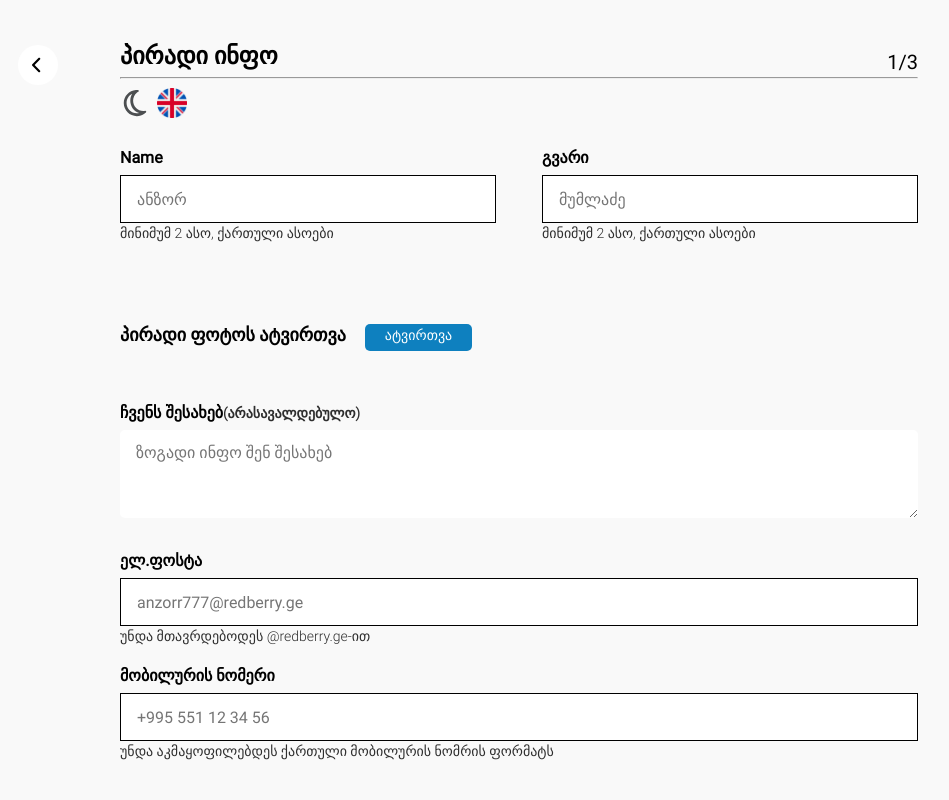
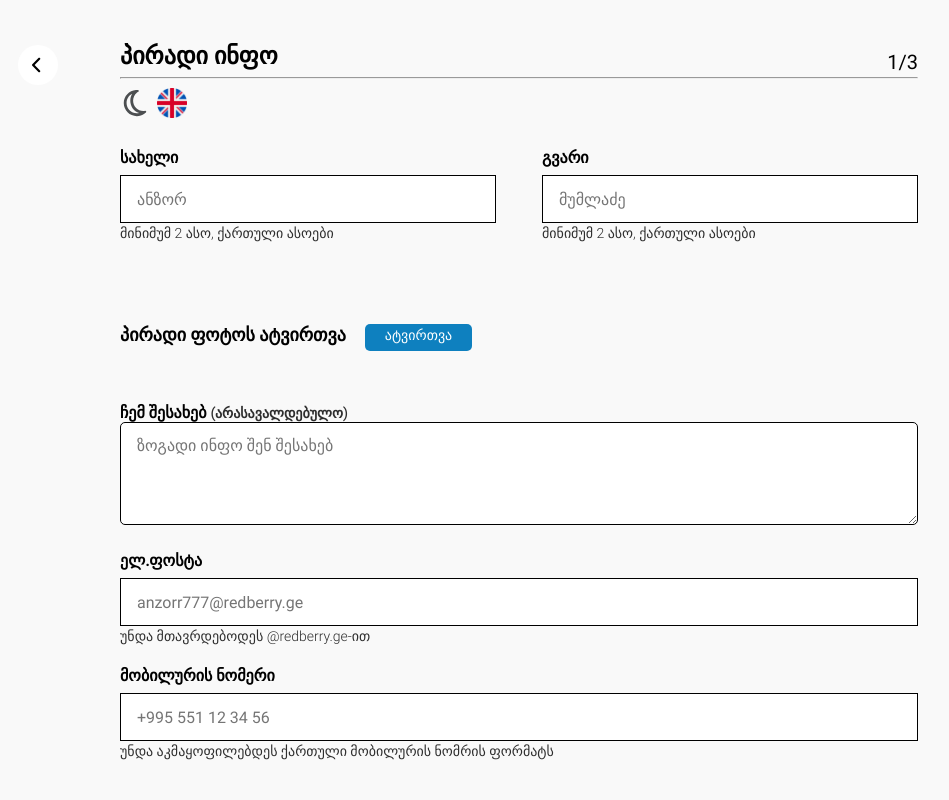
Before and after one commit to sabaPhruidze/CVRESUME, a React (Create React App) app: page / in a window 1280 px wide. Both pictures are taken after a click on the button "რეზიუმეს დამატება". Shown: the top 800 px of the page, without its empty margins (30-979 px from the left). Built offline with nearby package versions, Linux system fonts and the light colour scheme.

Commit message:
Currently I made the Personals textarea and know I will replay input in personal

```diff
--- a/src/Components/DataMap/Replay.tsx
+++ b/src/Components/DataMap/Replay.tsx
@@ -186,7 +186,7 @@ export function InputReplayCustomRow() {
   const dataMap = [
     {
       fullDivName: infoUpdateStyles.namePart,
-      content: languageChanger(!cLanguage, "სახელი", "Name"),
+      content: languageChanger(cLanguage, "სახელი", "Name"),
       htmlForId: "name",
       onChange: sName,
       inputPlaceHolder: !cLanguage ? "ანზორ" : "Anzor",
@@ -250,9 +250,11 @@ export function InputReplayCustomColumn() {
     cBGColor,
     sPage,
     cLanguage,
+    cName,
     sName,
     cCorrect,
     sUsername,
+    cUsername,
     cCorrect1,
     cVisible,
   } = useAppContext0;
@@ -264,6 +266,7 @@ export function InputReplayCustomColumn() {
       onChange: sName,
       inputPlaceHolder: !cLanguage ? "ანზორ" : "Anzor",
       borderCorrect: cCorrect,
+      key: 0,
     },
     {
       fullDivName: infoUpdateStyles.lastNamePart,
@@ -272,13 +275,14 @@ export function InputReplayCustomColumn() {
       onChange: sUsername,
       inputPlaceHolder: languageChanger(!cLanguage, "მუმლაძე", "Mumladze"),
       borderCorrect: cCorrect1,
+      key: 1,
     },
   ];
   return (
     <>
-      {dataMap.map((data: any, idx: number) => {
+      {dataMap.map((data: any) => {
         return (
-          <div className={data.fullDivName} key={idx}>
+          <div className={data.fullDivName} key={data.key}>
             <label
               htmlFor={data.htmlForId}
               className={CommonStyles.labelStandard}
@@ -374,3 +378,58 @@ export function InputFile() {
     </>
   );
 }
+export function PersonalTextArea() {
+  const useAppContext0 = useContext(context);
+  const { cBGColor, cLanguage, sAboutMe } = useAppContext0;
+
+  const DataOfTextArea = [
+    {
+      key: 0,
+      htmlFor: "aboutMe",
+      labelContext: languageChanger(cLanguage, "ჩემ შესახებ ", "About me"),
+      spanContext: languageChanger(cLanguage, "(არასავალდებულო)", "(optional)"),
+      placeHolder: languageChanger(
+        cLanguage,
+        "ზოგადი ინფო შენ შესახებ",
+        "General information about you"
+      ),
+      onChange: (e: any) => {
+        sAboutMe(e.target.value);
+        (e.target.value.length > 0 && !cBGColor) ||
+        (e.target.value.length > 0 && cBGColor)
+          ? (e.target.style.border = "1px solid #98E37E")
+          : e.target.value.length < 0 && cBGColor
+          ? (e.target.style.border = "1px solid white")
+          : e.target.value.length < 0 && !cBGColor
+          ? (e.target.style.border = "1px solid black")
+          : (e.target.style.border = "1px solid black");
+      },
+    },
+  ];
+
+  return (
+    <>
+      {DataOfTextArea.map((data: any) => (
+        <div key={data.key}>
+          <label htmlFor={data.htmlFor} className={CommonStyles.labelStandard}>
+            {data.labelContext}
+            <span className={CommonStyles.spanStandard}>
+              {data.spanContext}
+            </span>
+          </label>
+          <textarea
+            placeholder={data.placeHolder}
+            id={data.htmlFor}
+            onChange={data.onChange}
+            maxLength={250}
+            style={{
+              backgroundColor: cBGColor ? "black" : "white",
+              color: cBGColor ? "white" : "black",
+              border: cBGColor ? "1px solid white" : "1px solid black",
+            }}
+          ></textarea>
+        </div>
+      ))}
+    </>
+  );
+}
--- a/src/Components/InfoUpdateComponents/Personal.tsx
+++ b/src/Components/InfoUpdateComponents/Personal.tsx
@@ -6,6 +6,7 @@ import { ImgReplayCustom } from "../DataMap/Replay";
 import CorrectWrongComponent from "./CorrectWrongComponent";
 import { InputReplayCustomRow } from "../DataMap/Replay";
 import { InputFile } from "../DataMap/Replay";
+import { PersonalTextArea } from "../DataMap/Replay";
 
 import georgiaFlag from "../../Assets/Img/common/georgia.png";
 import unitedKingdomFlag from "../../Assets/Img/common/unitedKingdom.png";
@@ -124,7 +125,6 @@ export default function Personal() {
     //ესაა მთავარი რომ თუ ყველაფერი სწორადაა შევსებული ამ შემთხვევაში გადავიდეს შემდეგ გვერდზე
   }
   //I am just using ref to test it.Even trougth I can solve most of the tasks using useState I think sometimes useRef is also helpful
-  const textAreaRef = useRef<any>("");
   const emailRef = useRef<any>("");
   const mobileRef = useRef<any>("");
   return (
@@ -169,27 +169,7 @@ export default function Personal() {
           <InputFile />
         </div>
         <div className={infoUpdateStyles.aboutUs}>
-          <label htmlFor="aboutMe" className={CommonStyles.labelStandard}>
-            {languageChanger("ჩვენს შესახებ", "About us")}
-            <span className={CommonStyles.spanStandard}>
-              {languageChanger("(არასავალდებულო)", "(optional)")}
-            </span>
-          </label>
-          <textarea
-            placeholder={languageChanger(
-              "ზოგადი ინფო შენ შესახებ",
-              "General information about you"
-            )}
-            id="aboutMe"
-            onChange={(e) => sAboutMe(e.target.value)}
-            maxLength={250}
-            ref={textAreaRef}
-            style={{
-              backgroundColor: cBGColor ? "black" : "white",
-              color: cBGColor ? "white" : "black",
-              border: 0,
-            }}
-          ></textarea>
+          <PersonalTextArea />
         </div>
         <div className={infoUpdateStyles.mail}>
           <label htmlFor="email" className={CommonStyles.labelStandard}>
@@ -245,19 +225,6 @@ export default function Personal() {
         onClick={() => {
           validateInput(cName, cUsername, cUploadImg, cEmail, cTel);
           sVisible(true);
-          if (
-            (textAreaRef.current.value.length > 0 && !cBGColor) ||
-            (textAreaRef.current.value.length > 0 && cBGColor)
-          ) {
-            textAreaRef.current.style.border = "1px solid #98E37E";
-          } else if (textAreaRef.current.value.length < 0 && !cBGColor) {
-            textAreaRef.current.style.border = "1px solid black"; //it will not become red because writing this line is not nessesary
-            // according to the figma
-          } else if (textAreaRef.current.value.length < 0 && cBGColor) {
-            textAreaRef.current.style.border = "1px solid white";
-          } else {
-            return "";
-          }
           sPage(2);
         }}
       >
```
